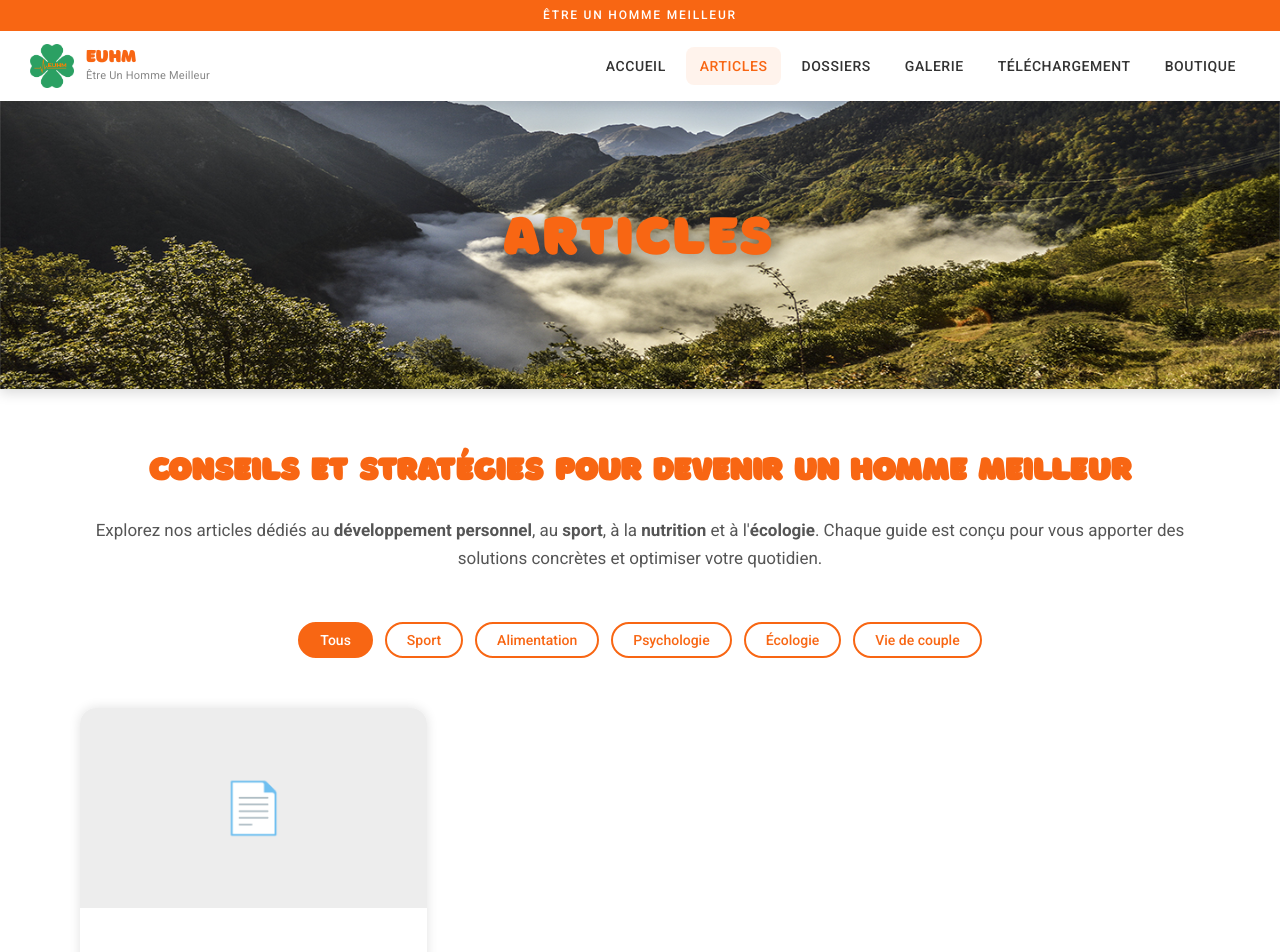
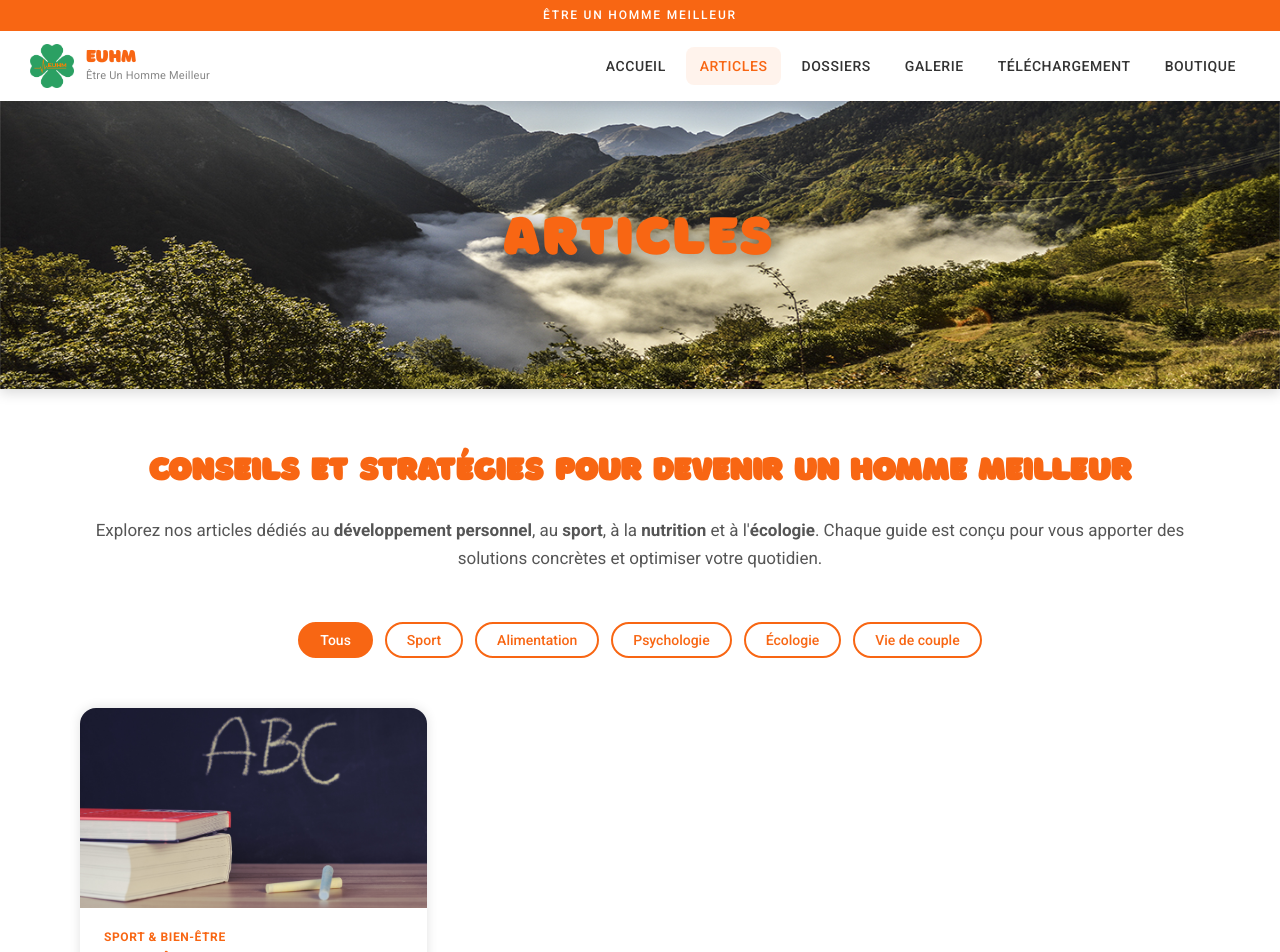
Before and after one commit to sims8134/euhm_2026, a Next.js app: page /articles in a window 1280 px wide. Shown: the top 952 px of the page. Built offline with nearby package versions, Linux system fonts and the light colour scheme.

Commit message:
fix article meta mapping

```diff
--- a/app/articles/page.tsx
+++ b/app/articles/page.tsx
@@ -42,7 +42,7 @@ export default function ArticlesPage() {
 
   const data =
     articles.length > 0
-      ? articles.map((a) => ({ slug: a.slug, meta: a.meta, emoji: "📄" }))
+      ? articles.map((a) => ({ slug: a.slug, meta: a, emoji: "📄" }))
       : fallback;
 
   return (
```
